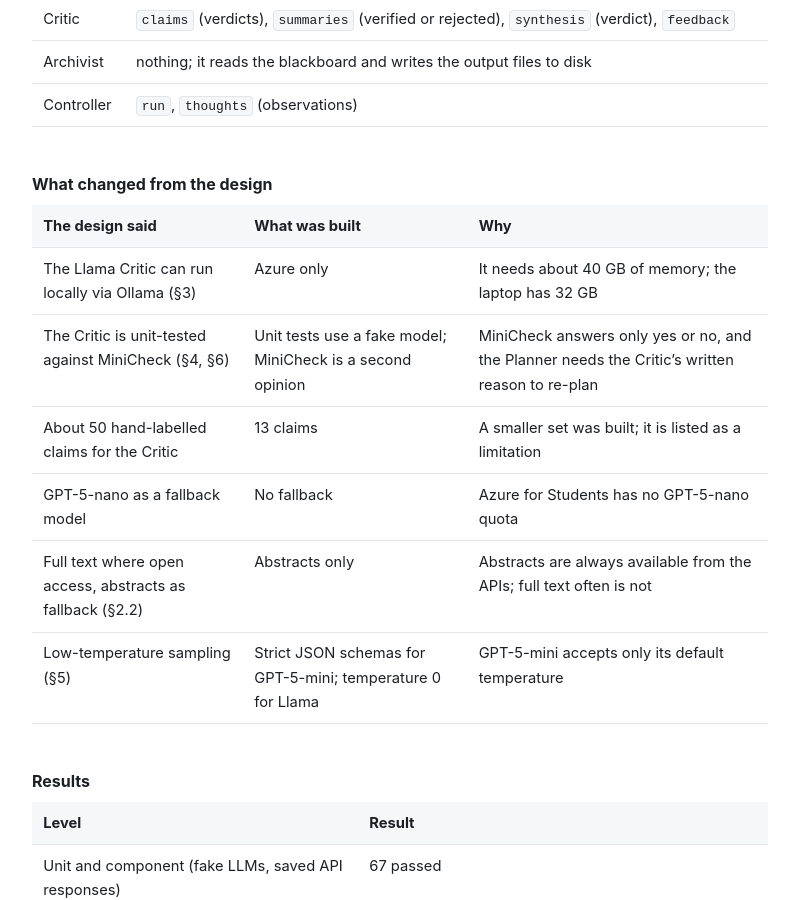
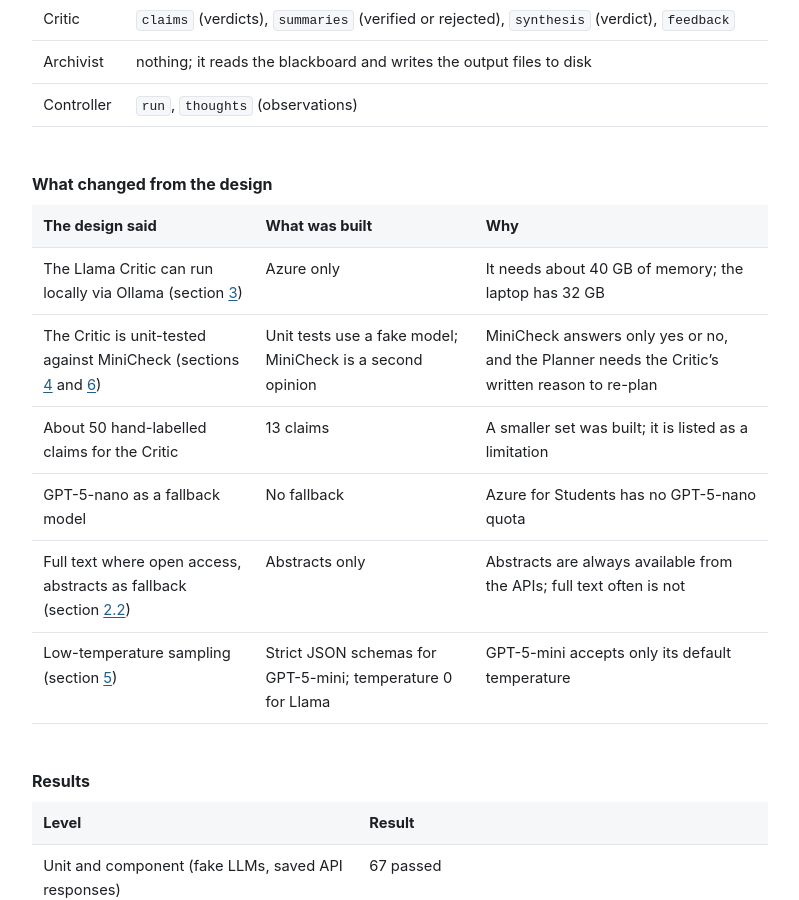
Before and after one commit to aabouraya/msc-ai-portfolio, a Jekyll site: the page built from modules/intelligent-agents/artefacts.md, in a window 1280 px wide and 900 px high, scrolled down 3248 px. Shown: the whole window, without its empty margins (132-931 px from the left). Built offline with Jekyll 4.4.1, drawn with Linux system fonts in a browser that asks for light colours; some of the changed text lies outside the part shown.

Commit message:
Replace section signs with linked section numbers; fix stale page references
Co-Authored-By: Claude Opus 5.5 <noreply@anthropic.com>

```diff
--- a/modules/intelligent-agents/artefacts.md
+++ b/modules/intelligent-agents/artefacts.md
@@ -65,12 +65,12 @@ uv run scholarplan search runs/<timestamp> "why scale the dot product"   # offli
 
 | The design said | What was built | Why |
 | --- | --- | --- |
-| The Llama Critic can run locally via Ollama (§3) | Azure only | It needs about 40 GB of memory; the laptop has 32 GB |
-| The Critic is unit-tested against MiniCheck (§4, §6) | Unit tests use a fake model; MiniCheck is a second opinion | MiniCheck answers only yes or no, and the Planner needs the Critic's written reason to re-plan |
+| The Llama Critic can run locally via Ollama (section [3](../evidence/team-proposal/#design-decisions)) | Azure only | It needs about 40 GB of memory; the laptop has 32 GB |
+| The Critic is unit-tested against MiniCheck (sections [4](../evidence/team-proposal/#development-approach) and [6](../evidence/team-proposal/#tools-libraries-models-and-environments)) | Unit tests use a fake model; MiniCheck is a second opinion | MiniCheck answers only yes or no, and the Planner needs the Critic's written reason to re-plan |
 | About 50 hand-labelled claims for the Critic | 13 claims | A smaller set was built; it is listed as a limitation |
 | GPT-5-nano as a fallback model | No fallback | Azure for Students has no GPT-5-nano quota |
-| Full text where open access, abstracts as fallback (§2.2) | Abstracts only | Abstracts are always available from the APIs; full text often is not |
-| Low-temperature sampling (§5) | Strict JSON schemas for GPT-5-mini; temperature 0 for Llama | GPT-5-mini accepts only its default temperature |
+| Full text where open access, abstracts as fallback (section [2.2](../evidence/team-proposal/#assumptions)) | Abstracts only | Abstracts are always available from the APIs; full text often is not |
+| Low-temperature sampling (section [5](../evidence/team-proposal/#anticipated-challenges)) | Strict JSON schemas for GPT-5-mini; temperature 0 for Llama | GPT-5-mini accepts only its default temperature |
 
 #### Results
 
@@ -117,10 +117,10 @@ uv run scholarplan search runs/<timestamp> "why scale the dot product"   # offli
 
 | The brief asks the agents to… | ScholarPlan agent | Where in the proposal |
 | --- | --- | --- |
-| Plan the work | Planner (deliberative, ReAct loop) | §3, §5 |
-| Find documents or online content | Retriever (arXiv, OpenAlex, Crossref) | §2.1, §6 |
-| Process or reason over the data | Processor and Critic (claim-level verification) | §3, §5 |
-| Do something meaningful with the result | Archivist (report, BibTeX, vector index, trace) | §2.1, §7 |
+| Plan the work | Planner (deliberative, ReAct loop) | Sections [3](../evidence/team-proposal/#design-decisions) and [5](../evidence/team-proposal/#anticipated-challenges) |
+| Find documents or online content | Retriever (arXiv, OpenAlex, Crossref) | Sections [2.1](../evidence/team-proposal/#requirements) and [6](../evidence/team-proposal/#tools-libraries-models-and-environments) |
+| Process or reason over the data | Processor and Critic (claim-level verification) | Sections [3](../evidence/team-proposal/#design-decisions) and [5](../evidence/team-proposal/#anticipated-challenges) |
+| Do something meaningful with the result | Archivist (report, BibTeX, vector index, trace) | Sections [2.1](../evidence/team-proposal/#requirements) and [7](../evidence/team-proposal/#conclusion) |
 
 <figure>
   <a href="{{ '/assets/img/intelligent-agents/scholarplan-architecture.png' | relative_url }}"><img src="{{ '/assets/img/intelligent-agents/scholarplan-architecture.png' | relative_url }}" alt="Architecture diagram: the Planner, Retriever, Processor, Critic and Archivist each connect only to a central shared blackboard."></a>
```
Also changed, not shown: modules/intelligent-agents/evidence/scholarplan-implementation.md (+7 -7 lines), modules/intelligent-agents/evidence/team-proposal.md (+6 -6 lines), modules/intelligent-agents/evidence/tutor-feedback.md (+3 -3 lines), modules/intelligent-agents/team.md (+6 -6 lines).
